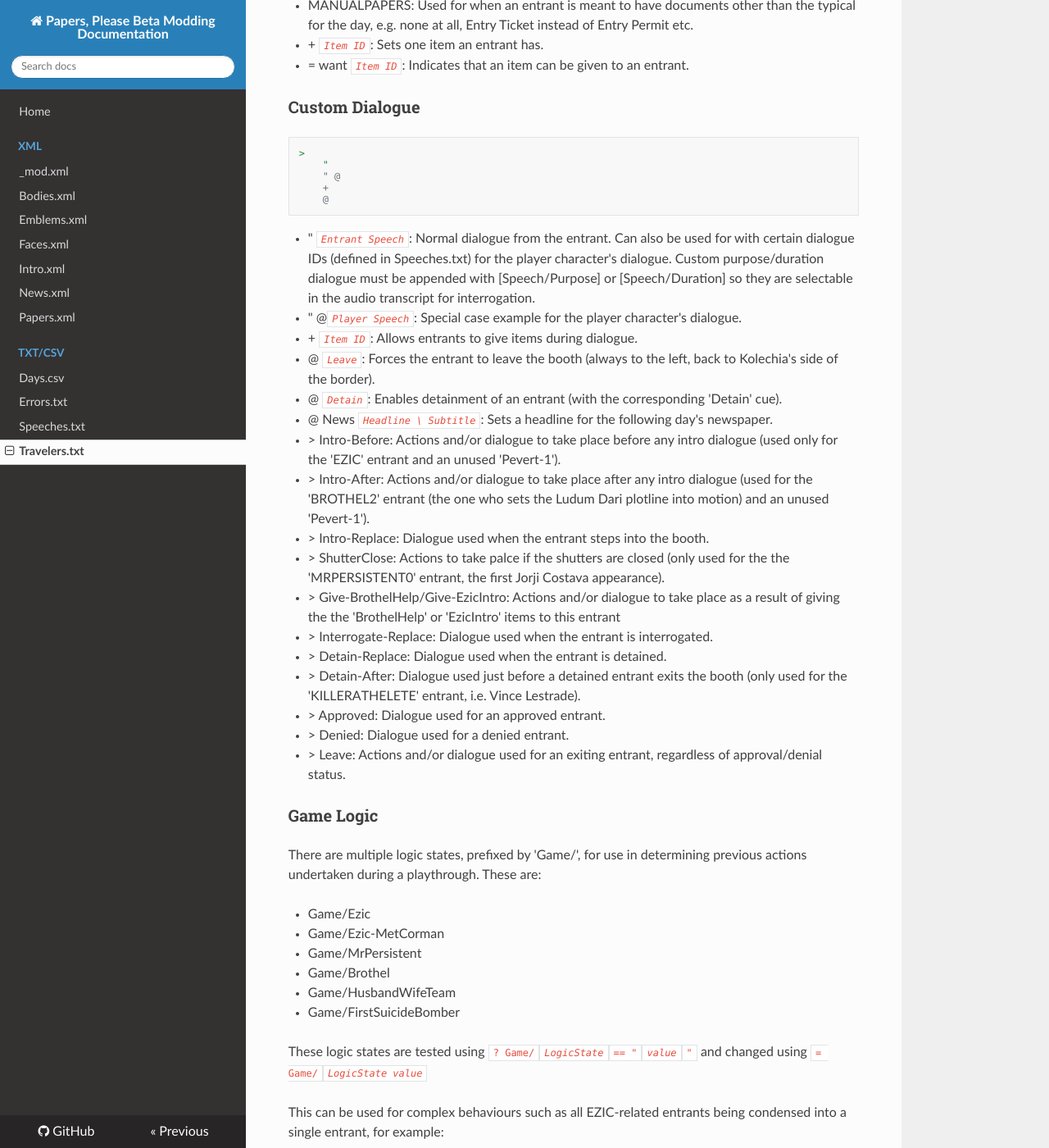
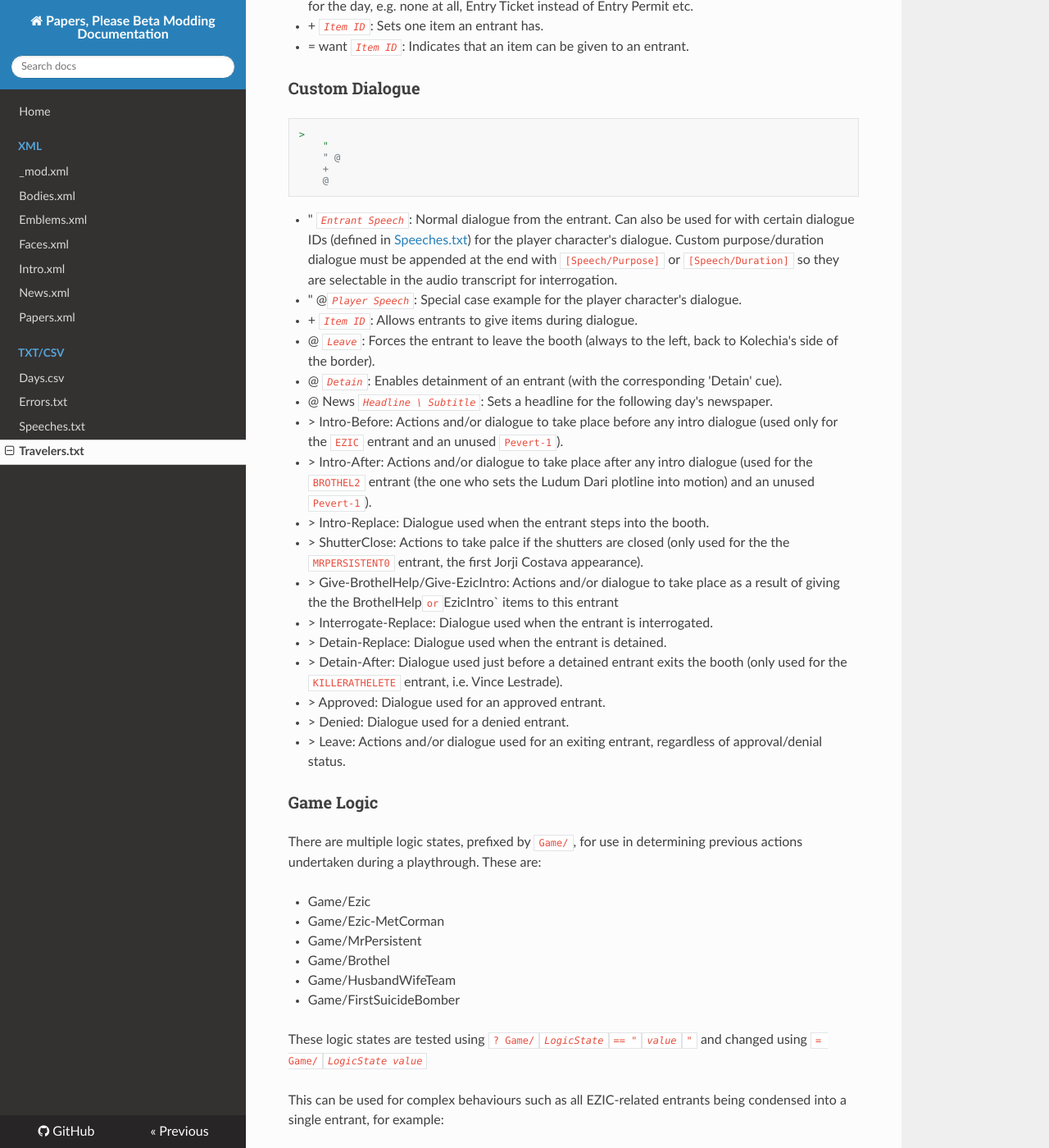
Before and after one commit to marinesciencedude/PapersPleaseModdingDoc, an MkDocs documentation site: the page built from docs/txt-csv/Travelers.md, in a window 1280 px wide and 1400 px high, scrolled down 1213 px. Shown: the whole window at 82% size. Built offline with MkDocs 1.6.1, drawn with Linux system fonts in a browser that asks for light colours; nearby versions of some CDN libraries; some of the changed text lies outside the part shown.

Commit message:
Addressed formatting mistakes from previous commit with Travelers.md

````diff
--- a/docs/txt-csv/Travelers.md
+++ b/docs/txt-csv/Travelers.md
@@ -28,9 +28,9 @@ RANOM_ENTRANT
 		x 2 <generic> <speech> <missing>
 ```
 
-* = nation _`Arstotzka_`/_`Kolechia`_/`_Obristan`_/_`Republia`_/_`Antegria`_/_`Impor`_/_`UnitedFed`_: Defines what nation (found in [Facts.xml](../xml/Facts.md)) the entrant is from.
+* = nation _`Arstotzka`_/_`Kolechia`_/_`Obristan`_/_`Republia`_/_`Antegria`_/_`Impor`_/_`UnitedFed`_: Defines what nation (found in [Facts.xml](../xml/Facts.md)) the entrant is from.
 * = nation _`Arstotzka:A Kolechia:B Obristan:C Republia:D Antegria:E Impor:F UnitedFed:G`_: Used to randomise the entrant's nationality, notably for 'filler' entrants, where A,B,C,D,E,F are numbers used for weighting.
-* = name _`FirstName-LastName`_: Defines the name of the entrant. As seen with HUSBAND_WIFE_TEAM, the First Name (and possibly Last Name) can be omitted to allow randomisation.
+* = name _`FirstName-LastName`_: Defines the name of the entrant. As seen with `HUSBAND_WIFE_TEAM`, the First Name (and possibly Last Name) can be omitted to allow randomisation.
 * = gender _`M`_/_`F`_: Defines the gender of the entrant.
 * = face _`X-A-B-C-D-E`_: Defines the look of an entrant, where X is M/F and A,B,C,D,E are numbers corresponding to the sprites in root\faces.
 * = purpose: Defines what should be on the 'Purpose' field for the Entry Permit. Correct values can be found in [Facts.xml](../xml/Facts.md)
@@ -40,7 +40,7 @@ RANOM_ENTRANT
 	* x 1 --
 	* x 2 <generic> <speech> <missing>
 		* Used for randomising whether the entrant will have an error or not.
-* INCLUDE _`ENTRANT`_: Includes all features of another entrant, for use when an entrant appears on multiple days (see MR_PERSISTENT)
+* INCLUDE _`ENTRANT`_: Includes all features of another entrant, for use when an entrant appears on multiple days (see `MR_PERSISTENT`)
 * MANUALPAPERS: Used for when an entrant is meant to have documents other than the typical for the day, e.g. none at all, Entry Ticket instead of Entry Permit etc.
 * \+ _`Item ID`_: Sets one item an entrant has.
 * = want _`Item ID`_: Indicates that an item can be given to an entrant.
@@ -55,27 +55,27 @@ RANOM_ENTRANT
 	@
 ```
 
-* " _`Entrant Speech`_: Normal dialogue from the entrant. Can also be used for with certain dialogue IDs (defined in Speeches.txt) for the player character's dialogue. Custom purpose/duration dialogue must be appended with [Speech/Purpose] or [Speech/Duration] so they are selectable in the audio transcript for interrogation.
+* " _`Entrant Speech`_: Normal dialogue from the entrant. Can also be used for with certain dialogue IDs (defined in [Speeches.txt](Speeches.md)) for the player character's dialogue. Custom purpose/duration dialogue must be appended at the end with `[Speech/Purpose]` or `[Speech/Duration]` so they are selectable in the audio transcript for interrogation.
 * " @_`Player Speech`_: Special case example for the player character's dialogue.
 * \+ _`Item ID`_: Allows entrants to give items during dialogue.
 * @ _`Leave`_: Forces the entrant to leave the booth (always to the left, back to Kolechia's side of the border).
 * @ _`Detain`_: Enables detainment of an entrant (with the corresponding 'Detain' cue).
 * @ News _`Headline \ Subtitle`_: Sets a headline for the following day's newspaper.
-* \> Intro-Before: Actions and/or dialogue to take place before any intro dialogue (used only for the 'EZIC' entrant and an unused 'Pevert-1').
-* \> Intro-After: Actions and/or dialogue to take place after any intro dialogue (used for the 'BROTHEL2' entrant (the one who sets the Ludum Dari plotline into motion) and an unused 'Pevert-1').
+* \> Intro-Before: Actions and/or dialogue to take place before any intro dialogue (used only for the `EZIC` entrant and an unused `Pevert-1`).
+* \> Intro-After: Actions and/or dialogue to take place after any intro dialogue (used for the `BROTHEL2` entrant (the one who sets the Ludum Dari plotline into motion) and an unused `Pevert-1`).
 * \> Intro-Replace: Dialogue used when the entrant steps into the booth.
-* \> ShutterClose: Actions to take palce if the shutters are closed (only used for the the 'MRPERSISTENT0' entrant, the first Jorji Costava appearance).
-* \> Give-BrothelHelp/Give-EzicIntro: Actions and/or dialogue to take place as a result of giving the the 'BrothelHelp' or 'EzicIntro' items to this entrant
+* \> ShutterClose: Actions to take palce if the shutters are closed (only used for the the `MRPERSISTENT0` entrant, the first Jorji Costava appearance).
+* \> Give-BrothelHelp/Give-EzicIntro: Actions and/or dialogue to take place as a result of giving the the  BrothelHelp` or `EzicIntro` items to this entrant
 * \> Interrogate-Replace: Dialogue used when the entrant is interrogated.
 * \> Detain-Replace: Dialogue used when the entrant is detained.
-* \> Detain-After: Dialogue used just before a detained entrant exits the booth (only used for the 'KILLERATHELETE' entrant, i.e. Vince Lestrade).
+* \> Detain-After: Dialogue used just before a detained entrant exits the booth (only used for the `KILLERATHELETE` entrant, i.e. Vince Lestrade).
 * \> Approved: Dialogue used for an approved entrant.
 * \> Denied: Dialogue used for a denied entrant.
 * \> Leave: Actions and/or dialogue used for an exiting entrant, regardless of approval/denial status.
 
 ### Game Logic
 
-There are multiple logic states, prefixed by 'Game/', for use in determining previous actions undertaken during a playthrough. These are:
+There are multiple logic states, prefixed by `Game/`, for use in determining previous actions undertaken during a playthrough. These are:
 
 * Game/Ezic
 * Game/Ezic-MetCorman
````
